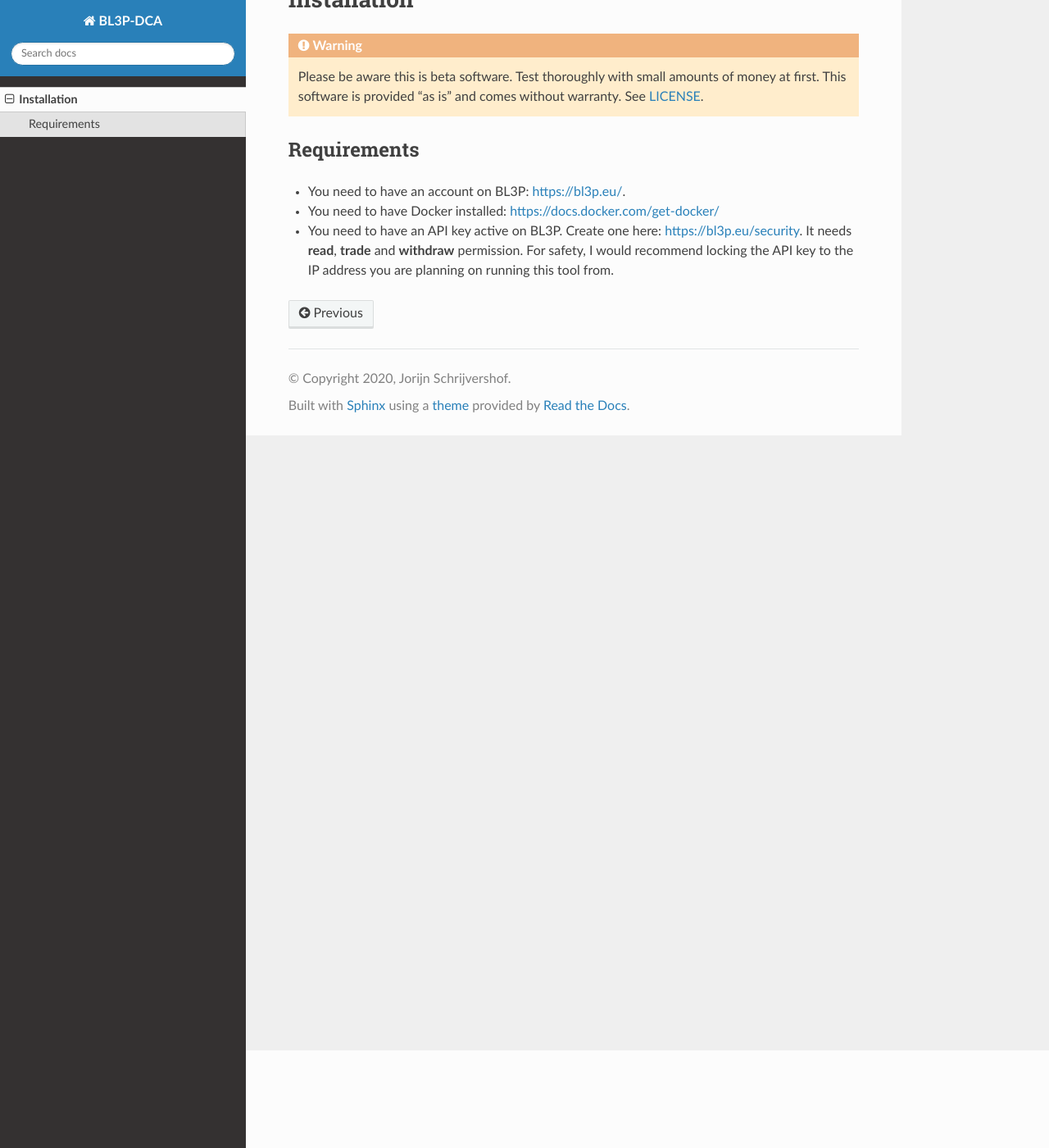
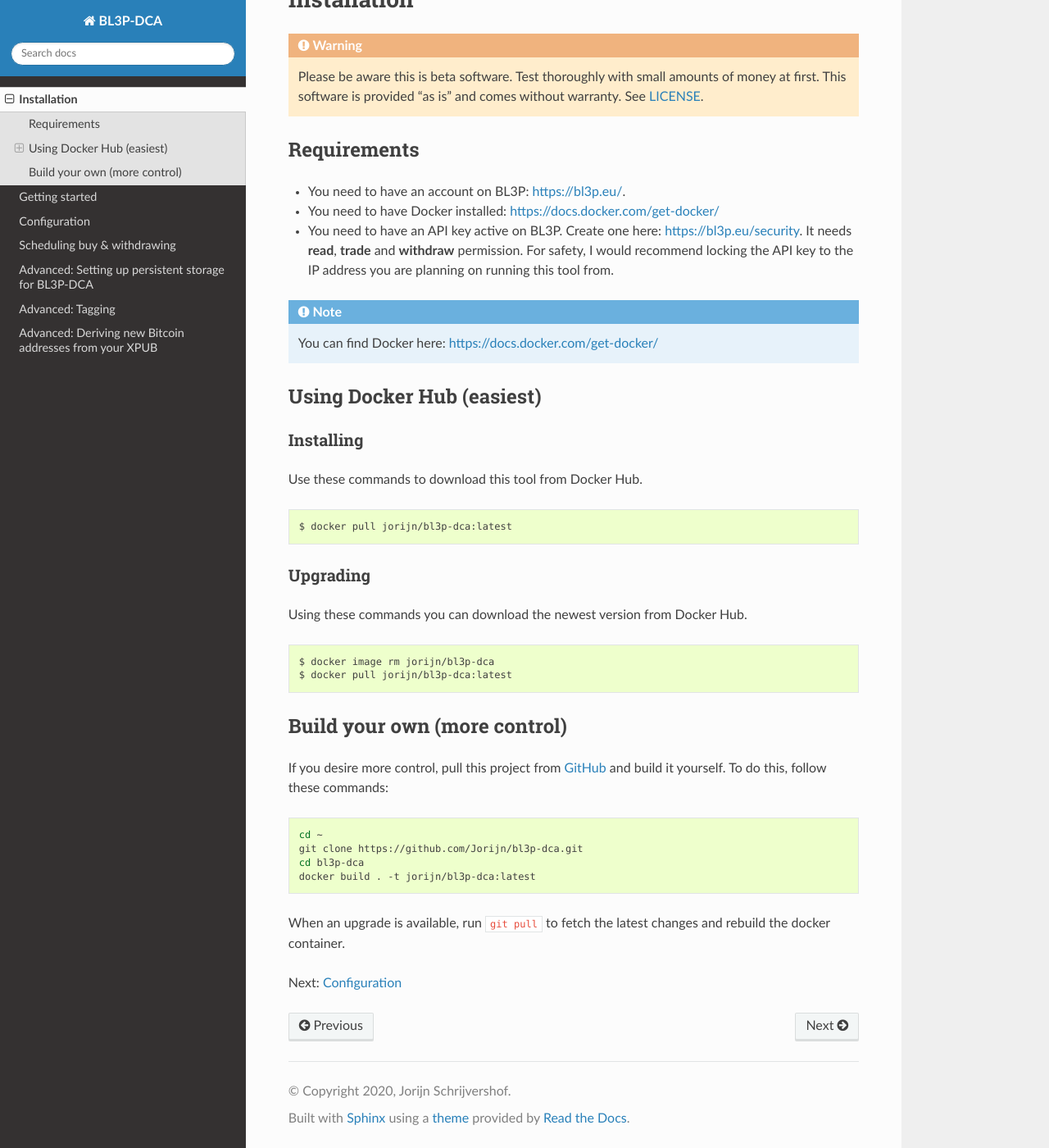
Before and after one commit to jorijn/bitcoin-dca, a Sphinx documentation site: the page built from docs/installation.rst, in a window 1280 px wide and 1400 px high, scrolled down 119 px. Shown: the whole window at 82% size. Built offline with Sphinx 7.4.7 and the Read the Docs theme 2.0.0, drawn with Linux system fonts in a browser that asks for light colours.

Commit message:
setting up first version of RTD

```diff
--- a/docs/conf.py
+++ b/docs/conf.py
@@ -10,3 +10,6 @@
 html_static_path = ['_static']
 pygments_style = 'sphinx'
 html_theme_path = [sphinx_rtd_theme.get_html_theme_path()]
+html_theme_options = {
+    'navigation_depth': 4,
+}
--- a/docs/contents.rst
+++ /dev/null
@@ -1 +0,0 @@
-hi?
--- /dev/null
+++ b/docs/deriving-bitcoin-addresses.rst
@@ -0,0 +1,9 @@
+.. _deriving_bitcoin_addresses:
+
+.. note::
+   You need persistent storage to use XPUB's. See :ref:`persistent-storage`
+
+Advanced: Deriving new Bitcoin addresses from your XPUB
+=======================================================
+
+TODO
--- /dev/null
+++ b/docs/getting-started.rst
@@ -0,0 +1,100 @@
+.. _getting-started:
+
+.. note::
+   This guide is meant for people on Linux. You can use it on your VPS or Raspberry Pi.
+
+Getting started
+===============
+.. note::
+   See :ref:`Installation <installation>` on how to download the tool to your server.
+
+Configuration
+-------------
+Create a new file somewhere that will contain the configuration needed for the tool to operate. If your account is called ``bob`` and your home directory is `/home/bob` lets create a new file in ``/home/bob/.bl3p-dca``:
+
+.. code-block::
+
+   BL3P_PRIVATE_KEY=bl3p private key here
+   BL3P_PUBLIC_KEY=bl3p identifier key here
+   BL3P_WITHDRAW_ADDRESS=hardware wallet address here
+
+.. note::
+   See :ref:`configuration` for all available options.
+
+You can test that it work with:
+
+.. code-block:: bash
+
+   $ docker run --rm -it --env-file=/home/bob/.bl3p-dca jorijn/bl3p-dca:latest balance
+
+If successful, you should see a table containing your balances on the exchange:
+
+.. code-block::
+
+   +----------+----------------+----------------+
+   | Currency | Balance        | Available      |
+   +----------+----------------+----------------+
+   | BTC      | 0.00000000 BTC | 0.00000000 BTC |
+   | EUR      | 10.0000000 EUR | 10.0000000 EUR |
+   | BCH      | 0.00000000 BCH | 0.00000000 BCH |
+   | LTC      | 0.00000000 LTC | 0.00000000 LTC |
+   +----------+----------------+----------------+
+
+Testing
+-------
+For safety, I recommend buying and withdrawing at least once manually to verify everything works before proceeding with automation.
+
+Buying €10,00 of Bitcoin
+^^^^^^^^^^^^^^^^^^^^^^^^
+.. code-block:: bash
+
+   $ docker run --rm -it --env-file=/home/bob/.bl3p-dca jorijn/bl3p-dca:latest buy 10
+
+Withdrawing to your hardware wallet
+^^^^^^^^^^^^^^^^^^^^^^^^^^^^^^^^^^^
+
+.. code-block:: bash
+
+   $ docker run --rm -it --env-file=/home/bob/.bl3p-dca jorijn/bl3p-dca:latest withdraw --all
+
+**It will ask you:** Ready to withdraw 0.00412087 BTC to Bitcoin Address bc1abcdefghijklmopqrstuvwxuz123456? A fee of 0.0003 will be taken as withdraw fee [y/N]:
+
+.. warning::
+   **When testing, make sure to verify the displayed Bitcoin address matches the one configured in your `.bl3p-dca` configuration file. When confirming this question, withdrawal executes immediately.**
+
+Automating buying and withdrawing
+---------------------------------
+
+The `buy` and `withdraw` command both allow skipping the confirmation questions with the `--yes` option. By leveraging the system's cron daemon on Linux, you can create flexible setups. Use the command `crontab -e` to edit periodic tasks for your user:
+
+Example: Buying €50.00 of Bitcoin and withdrawing every monday. Buy at 3am and withdraw at 3:30am.
+^^^^^^^^^^^^^^^^^^^^^^^^^^^^^^^^^^^^^^^^^^^^^^^^^^^^^^^^^^^^^^^^^^^^^^^^^^^^^^^^^^^^^^^^^^^^^^^^^^
+
+.. code-block:: bash
+
+   0 3 * * mon $(command -v docker) run --rm --env-file=/home/bob/.bl3p-dca jorijn/bl3p-dca:latest buy 50 --yes --no-ansi
+   30 3 * * mon $(command -v docker) run --rm --env-file=/home/bob/.bl3p-dca jorijn/bl3p-dca:latest withdraw --all --yes --no-ansi
+
+Example: Buying €50.00 of Bitcoin every week on monday, withdrawing everything on the 1st of every month.
+^^^^^^^^^^^^^^^^^^^^^^^^^^^^^^^^^^^^^^^^^^^^^^^^^^^^^^^^^^^^^^^^^^^^^^^^^^^^^^^^^^^^^^^^^^^^^^^^^^^^^^^^^
+
+.. code-block:: bash
+
+   0 3 * * mon $(command -v docker) run --rm --env-file=/home/bob/.bl3p-dca jorijn/bl3p-dca:latest buy 50 --yes --no-ansi
+   0 0 1 * * $(command -v docker) run --rm --env-file=/home/bob/.bl3p-dca jorijn/bl3p-dca:latest withdraw --all --yes --no-ansi
+
+Example: Send out an email when Bitcoin was bought
+^^^^^^^^^^^^^^^^^^^^^^^^^^^^^^^^^^^^^^^^^^^^^^^^^^
+
+.. code-block:: bash
+
+   0 3 * * mon $(command -v docker) run --rm --env-file=/home/bob/.bl3p-dca jorijn/bl3p-dca:latest buy 50 --yes --no-ansi 2>&1 |mail -s "You just bought more Bitcoin!" youremail@here.com
+
+You can use the great tool at https://crontab.guru/ to try more combinations.
+
+Tips
+----
+* You can create and run this tool with different configuration files, e.g. different withdrawal addresses for your spouse, children or other saving purposes.
+* On Linux, you can redirect the output to other tools, e.g. email yourself when Bitcoin is bought. Use ``--no-ansi`` to disable colored output.
+* Go nuts on security, use a different API keys for buying and withdrawal. You can even lock your BL3P account to only allow a single Bitcoin address for withdrawal through the API.
+* Although a bit technical, in a cron job, use ``2>&1`` to redirect any error output to the standard output stream. Basically this means that any error messages will show up in your email message too.
--- a/docs/installation.rst
+++ b/docs/installation.rst
@@ -8,3 +10,41 @@
 * You need to have an account on BL3P: https://bl3p.eu/.
 * You need to have Docker installed: https://docs.docker.com/get-docker/
 * You need to have an API key active on BL3P. Create one here: https://bl3p.eu/security. It needs **read**, **trade** and **withdraw** permission. For safety, I would recommend locking the API key to the IP address you are planning on running this tool from.
+
+.. note::
+    You can find Docker here: https://docs.docker.com/get-docker/
+
+Using Docker Hub (easiest)
+--------------------------
+
+Installing
+^^^^^^^^^^
+Use these commands to download this tool from Docker Hub.
+
+.. code-block:: bash
+
+   $ docker pull jorijn/bl3p-dca:latest
+
+Upgrading
+^^^^^^^^^
+Using these commands you can download the newest version from Docker Hub.
+
+.. code-block:: bash
+
+   $ docker image rm jorijn/bl3p-dca
+   $ docker pull jorijn/bl3p-dca:latest
+
+Build your own (more control)
+-----------------------------
+If you desire more control, pull this project from `GitHub <https://github.com/Jorijn/bl3p-dca>`_ and build it yourself. To do this, follow these commands:
+
+.. code-block:: bash
+
+   cd ~
+   git clone https://github.com/Jorijn/bl3p-dca.git
+   cd bl3p-dca
+   docker build . -t jorijn/bl3p-dca:latest
+
+When an upgrade is available, run ``git pull`` to fetch the latest changes and rebuild the docker container.
+
+Next: :ref:`Configuration <configuration>`
--- /dev/null
+++ b/docs/persistent-storage.rst
@@ -0,0 +1,12 @@
+.. _persistent-storage:
+
+Advanced: Setting up persistent storage for BL3P-DCA
+====================================================
+
+.. note::
+    This is an advanced topic. You don't need it for basic usage.
+
+What do I need persistent storage for?
+--------------------------------------
+* Tagging balances
+* Deriving a new Bitcoin addresses for each withdrawal
--- /dev/null
+++ b/docs/scheduling.rst
@@ -0,0 +1,4 @@
+.. _scheduling:
+
+Scheduling buy & withdrawing
+============================
```
Also changed, not shown: other parts of docs/installation.rst (+2 -0 lines), README.md (+1 -108 lines), docs/configuration.rst (added, +73 -0 lines), docs/index.rst (+7 -3 lines), docs/tagged-balance.rst (added, +12 -0 lines), 1 other file.
